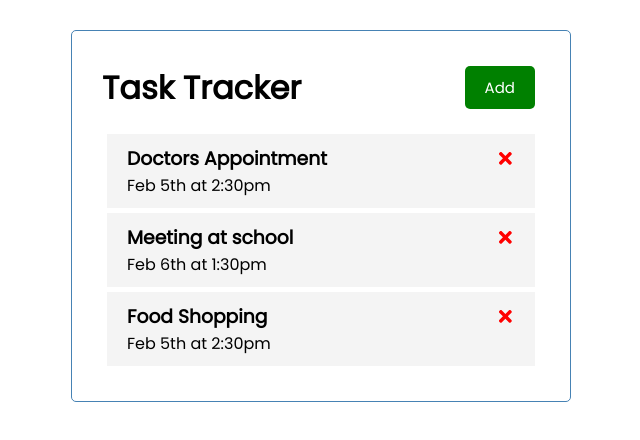
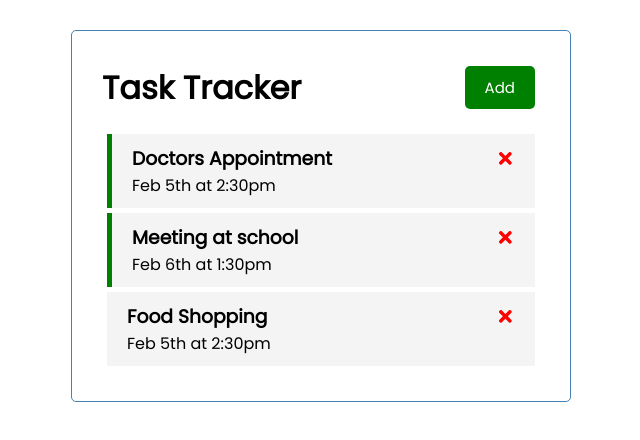
Before and after one commit to mleontenko/react-task-tracker, a React (Create React App) app: page / in a window 1280 px wide. Shown: the top 440 px of the page, without its empty margins (319-959 px from the left). Built offline with nearby package versions, Linux system fonts and the light colour scheme.

Commit message:
toggle reminder

```diff
--- a/src/App.js
+++ b/src/App.js
@@ -29,10 +29,19 @@ const App = () => {
     setTasks(tasks.filter((task) => task.id !== id))
   }
 
+  // Toggle reminder
+  const toggleReminder = (id) => {
+    setTasks(
+      tasks.map(
+        (task) => task.id === id ? { ...task, reminder: !task.reminder } : task
+      )
+    )
+  }
+
   return (
     <div className='container'>
       <Header/>
-      {tasks.length > 0 ? <Tasks tasks={tasks} onDelete={deleteTask}/> : 'No tasks to show'}
+      {tasks.length > 0 ? <Tasks tasks={tasks} onDelete={deleteTask} onToggle={toggleReminder}/> : 'No tasks to show'}
     </div>
   )
 }
--- a/src/components/Task.js
+++ b/src/components/Task.js
@@ -1,8 +1,8 @@
 import { FaTimes } from 'react-icons/fa'
 
-const Task = ({ task, onDelete }) => {
+const Task = ({ task, onDelete, onToggle }) => {
     return (
-        <div className='task'>
+        <div className={`task ${task.reminder ? 'reminder' : ''}`} onDoubleClick={() => onToggle(task.id)}>
             <h3>{task.text}<FaTimes style={{ color: 'red', cursor: 'pointer' }} onClick={() => onDelete(task.id)}/></h3>
             <p>{task.day}</p>
         </div>
--- a/src/components/Tasks.js
+++ b/src/components/Tasks.js
@@ -1,9 +1,9 @@
 import Task from './Task'
 
-const Tasks = ({ tasks, onDelete }) => {
+const Tasks = ({ tasks, onDelete, onToggle }) => {
     return (
         <>
-            {tasks.map((task)=>(<Task key={task.id} task={task} onDelete={onDelete} />))}
+            {tasks.map((task)=>(<Task key={task.id} task={task} onDelete={onDelete} onToggle={onToggle} />))}
         </>
     )
 }
```
